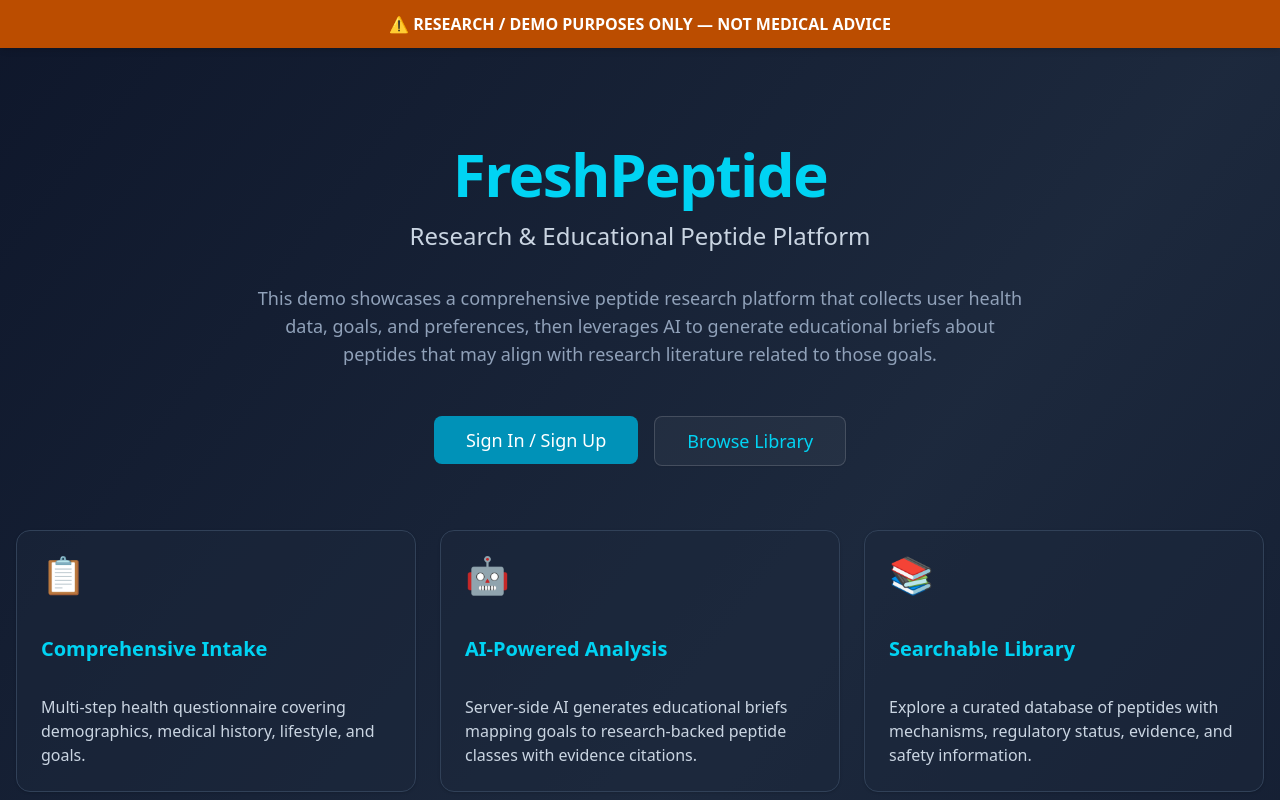
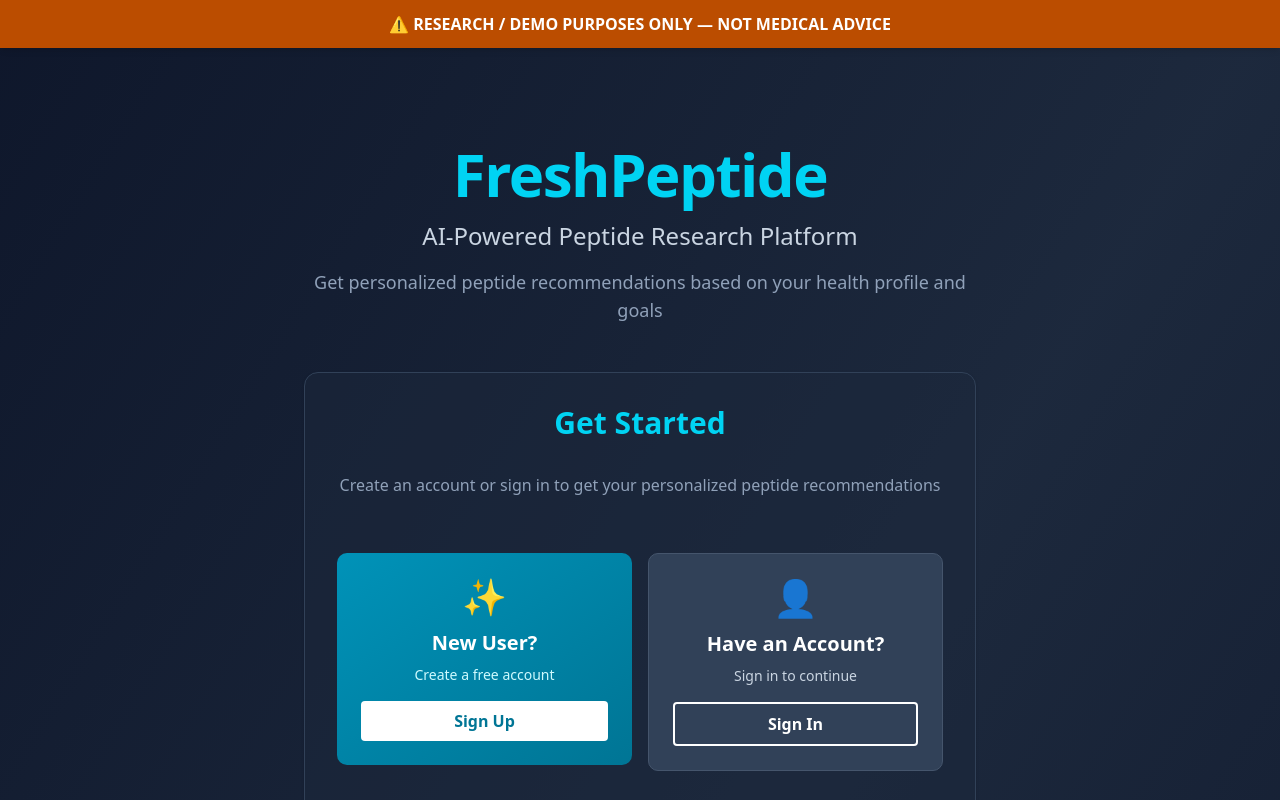
Before and after one commit to cryptokid1223/freshpeptide, a Next.js app: page / in a window 1280 px wide. Shown: the top 800 px of the page. Built offline with nearby package versions, Linux system fonts and the light colour scheme; no server answers.

Commit message:
Redesign homepage with clear Sign In/Sign Up cards

```diff
--- a/app/auth/page.tsx
+++ b/app/auth/page.tsx
@@ -1,24 +1,33 @@
 'use client';
 
-import React, { useState } from 'react';
+import React, { useState, useEffect } from 'react';
 import { MainLayout } from '@/components/MainLayout';
 import { Card } from '@/components/ui/card';
 import { Button } from '@/components/ui/button';
 import { Input } from '@/components/ui/input';
 import { Label } from '@/components/ui/label';
-import { useRouter } from 'next/navigation';
+import { useRouter, useSearchParams } from 'next/navigation';
 import { supabase } from '@/lib/supabase';
 
 type AuthMode = 'signin' | 'signup';
 
 export default function AuthPage() {
   const router = useRouter();
+  const searchParams = useSearchParams();
   const [mode, setMode] = useState<AuthMode>('signin');
   const [email, setEmail] = useState('');
   const [password, setPassword] = useState('');
   const [isLoading, setIsLoading] = useState(false);
   const [message, setMessage] = useState('');
   const [error, setError] = useState('');
+
+  useEffect(() => {
+    // Check URL parameter for mode
+    const urlMode = searchParams.get('mode');
+    if (urlMode === 'signup' || urlMode === 'signin') {
+      setMode(urlMode as AuthMode);
+    }
+  }, [searchParams]);
 
   const handleSignIn = async (e: React.FormEvent) => {
     e.preventDefault();
@@ -95,29 +104,24 @@ export default function AuthPage() {
       <div className="container mx-auto px-4 py-16">
         <div className="max-w-md mx-auto">
           <Card className="bg-slate-800/50 border-slate-700 p-8">
-            <h1 className="text-3xl font-bold text-cyan-400 mb-2 text-center">
-              Welcome to FreshPeptide
-            </h1>
-            <p className="text-slate-400 text-center mb-8">
-              {mode === 'signin' ? 'Sign in to your account' : 'Create a new account'}
-            </p>
-
             {/* Tab Buttons */}
-            <div className="flex gap-2 mb-6">
+            <div className="flex gap-2 mb-8">
               <Button
                 type="button"
                 onClick={() => {
                   setMode('signin');
                   setError('');
                   setMessage('');
+                  setEmail('');
+                  setPassword('');
                 }}
-                className={`flex-1 ${
+                className={`flex-1 py-6 text-lg ${
                   mode === 'signin'
-                    ? 'bg-cyan-600 hover:bg-cyan-700'
-                    : 'bg-slate-700 hover:bg-slate-600'
+                    ? 'bg-cyan-600 hover:bg-cyan-700 text-white'
+                    : 'bg-slate-700 hover:bg-slate-600 text-slate-300'
                 }`}
               >
-                Sign In
+                ✅ Sign In
               </Button>
               <Button
                 type="button"
@@ -125,16 +129,27 @@ export default function AuthPage() {
                   setMode('signup');
                   setError('');
                   setMessage('');
+                  setEmail('');
+                  setPassword('');
                 }}
-                className={`flex-1 ${
+                className={`flex-1 py-6 text-lg ${
                   mode === 'signup'
-                    ? 'bg-cyan-600 hover:bg-cyan-700'
-                    : 'bg-slate-700 hover:bg-slate-600'
+                    ? 'bg-cyan-600 hover:bg-cyan-700 text-white'
+                    : 'bg-slate-700 hover:bg-slate-600 text-slate-300'
                 }`}
               >
-                Sign Up
+                ✨ Sign Up
               </Button>
             </div>
+
+            <h1 className="text-3xl font-bold text-cyan-400 mb-3 text-center">
+              {mode === 'signin' ? 'Welcome Back!' : 'Create Your Account'}
+            </h1>
+            <p className="text-slate-400 text-center mb-8">
+              {mode === 'signin'
+                ? 'Sign in to access your dashboard and peptide stack'
+                : 'Sign up to get personalized AI-powered peptide recommendations'}
+            </p>
 
             {message && (
               <div className="mb-4 p-4 bg-green-900/20 border border-green-700 rounded-lg">
@@ -232,18 +247,34 @@ export default function AuthPage() {
               </form>
             )}
 
-            <div className="mt-6 p-4 bg-blue-900/20 border border-blue-700 rounded-lg">
-              <p className="text-sm text-slate-300">
-                {mode === 'signin' ? (
-                  <>
-                    <strong className="text-blue-400">Returning user?</strong> Sign in with your email and password to access your dashboard.
-                  </>
-                ) : (
-                  <>
-                    <strong className="text-blue-400">New user?</strong> Create an account and verify your email to get started.
-                  </>
-                )}
-              </p>
+            <div className="mt-6 space-y-3">
+              {mode === 'signup' && (
+                <div className="p-4 bg-green-900/20 border border-green-700 rounded-lg">
+                  <p className="text-sm text-slate-300">
+                    <strong className="text-green-400">✨ New here?</strong> After creating your account, you'll verify your email and answer a quick questionnaire to get personalized AI recommendations.
+                  </p>
+                </div>
+              )}
+
+              {mode === 'signin' && (
+                <div className="p-4 bg-blue-900/20 border border-blue-700 rounded-lg">
+                  <p className="text-sm text-slate-300">
+                    <strong className="text-blue-400">👋 Welcome back!</strong> Sign in to access your dashboard and view your personalized peptide stack.
+                  </p>
+                </div>
+              )}
+
+              <div className="text-center">
+                <button
+                  type="button"
+                  onClick={() => setMode(mode === 'signin' ? 'signup' : 'signin')}
+                  className="text-cyan-400 hover:text-cyan-300 text-sm underline"
+                >
+                  {mode === 'signin'
+                    ? "Don't have an account? Sign Up"
+                    : 'Already have an account? Sign In'}
+                </button>
+              </div>
             </div>
           </Card>
         </div>
--- a/app/page.tsx
+++ b/app/page.tsx
@@ -35,73 +35,106 @@ export default function Home() {
 
       <main className="container mx-auto px-4 py-16">
         {/* Hero Section */}
-        <div className="text-center mb-16 pt-8">
+        <div className="text-center mb-12 pt-8">
           <h1 className="text-6xl font-bold text-cyan-400 mb-4 tracking-tight">
             FreshPeptide
           </h1>
-          <p className="text-2xl text-slate-300 mb-8">
-            Research & Educational Peptide Platform
+          <p className="text-2xl text-slate-300 mb-4">
+            AI-Powered Peptide Research Platform
           </p>
-          <p className="text-lg text-slate-400 max-w-3xl mx-auto mb-12">
-            This demo showcases a comprehensive peptide research platform that collects user health data,
-            goals, and preferences, then leverages AI to generate educational briefs about peptides that
-            may align with research literature related to those goals.
+          <p className="text-lg text-slate-400 max-w-2xl mx-auto mb-8">
+            Get personalized peptide recommendations based on your health profile and goals
           </p>
+        </div>
 
         {!isLoading && (
-            <div className="flex gap-4 justify-center">
+          <>
             {isAuthenticated ? (
-                <>
-                  <Link href="/dashboard">
+              /* Logged In View */
+              <div className="max-w-4xl mx-auto mb-16">
+                <Card className="bg-slate-800/50 border-slate-700 p-8">
+                  <h2 className="text-3xl font-bold text-cyan-400 mb-6 text-center">
+                    Welcome Back! 👋
+                  </h2>
+                  <div className="flex flex-col sm:flex-row gap-4 justify-center">
+                    <Link href="/dashboard" className="flex-1">
                       <Button
                         size="lg"
-                      className="bg-cyan-600 hover:bg-cyan-700 text-white px-8 py-6 text-lg transition-all transform hover:scale-105"
+                        className="w-full bg-cyan-600 hover:bg-cyan-700 text-white py-6 text-lg"
                       >
-                      Go to Dashboard
+                        📊 View Dashboard
                       </Button>
                     </Link>
-                  <Link href="/generate">
+                    <Link href="/generate" className="flex-1">
                       <Button
                         size="lg"
-                      className="bg-purple-600 hover:bg-purple-700 text-white px-8 py-6 text-lg transition-all transform hover:scale-105"
+                        className="w-full bg-purple-600 hover:bg-purple-700 text-white py-6 text-lg"
                       >
-                      Generate New Stack
+                        🧬 Generate Stack
                       </Button>
                     </Link>
-                  <Link href="/library">
+                    <Link href="/library" className="flex-1">
                       <Button
                         size="lg"
                         variant="outline"
-                      className="border-cyan-400 text-cyan-400 hover:bg-cyan-400/10 px-8 py-6 text-lg transition-all"
+                        className="w-full border-cyan-400 text-cyan-400 hover:bg-cyan-400/10 py-6 text-lg"
                       >
-                      Browse Library
+                        📚 Browse Library
                       </Button>
                     </Link>
-                </>
+                  </div>
+                </Card>
+              </div>
             ) : (
-                <>
-                  <Link href="/auth">
+              /* Not Logged In View - Simple Auth Section */
+              <div className="max-w-2xl mx-auto mb-16">
+                <Card className="bg-slate-800/50 border-slate-700 p-8">
+                  <h2 className="text-3xl font-bold text-cyan-400 mb-2 text-center">
+                    Get Started
+                  </h2>
+                  <p className="text-slate-400 text-center mb-8">
+                    Create an account or sign in to get your personalized peptide recommendations
+                  </p>
+
+                  <div className="grid sm:grid-cols-2 gap-4 mb-6">
+                    <Link href="/auth?mode=signup" className="block">
+                      <div className="bg-gradient-to-br from-cyan-600 to-cyan-700 hover:from-cyan-500 hover:to-cyan-600 p-6 rounded-lg text-center transition-all transform hover:scale-105 cursor-pointer">
+                        <div className="text-4xl mb-3">✨</div>
+                        <h3 className="text-xl font-bold text-white mb-2">New User?</h3>
+                        <p className="text-cyan-100 text-sm mb-4">Create a free account</p>
+                        <div className="bg-white text-cyan-700 font-semibold py-2 px-4 rounded">
+                          Sign Up
+                        </div>
+                      </div>
+                    </Link>
+
+                    <Link href="/auth?mode=signin" className="block">
+                      <div className="bg-slate-700 hover:bg-slate-600 p-6 rounded-lg text-center transition-all transform hover:scale-105 cursor-pointer border border-slate-600">
+                        <div className="text-4xl mb-3">👤</div>
+                        <h3 className="text-xl font-bold text-white mb-2">Have an Account?</h3>
+                        <p className="text-slate-300 text-sm mb-4">Sign in to continue</p>
+                        <div className="bg-transparent border-2 border-white text-white font-semibold py-2 px-4 rounded">
+                          Sign In
+                        </div>
+                      </div>
+                    </Link>
+                  </div>
+
+                  <div className="text-center">
+                    <Link href="/library">
                       <Button
-                      size="lg"
-                      className="bg-cyan-600 hover:bg-cyan-700 text-white px-8 py-6 text-lg transition-all transform hover:scale-105"
+                        variant="ghost"
+                        className="text-cyan-400 hover:text-cyan-300"
                       >
-                      Sign In / Sign Up
+                        or browse the peptide library →
                       </Button>
                     </Link>
-                  <Link href="/library">
-                    <Button
-                      size="lg"
-                      variant="outline"
-                      className="border-cyan-400 text-cyan-400 hover:bg-cyan-400/10 px-8 py-6 text-lg transition-all"
-                    >
-                      Browse Library
-                    </Button>
-                  </Link>
+                  </div>
+                </Card>
+              </div>
+            )}
           </>
         )}
-            </div>
-          )}
-        </div>
 
         {/* Feature Cards */}
         <div className="grid md:grid-cols-3 gap-6 mb-16">
```
Lines whose indentation alone changed are shown as unchanged.
